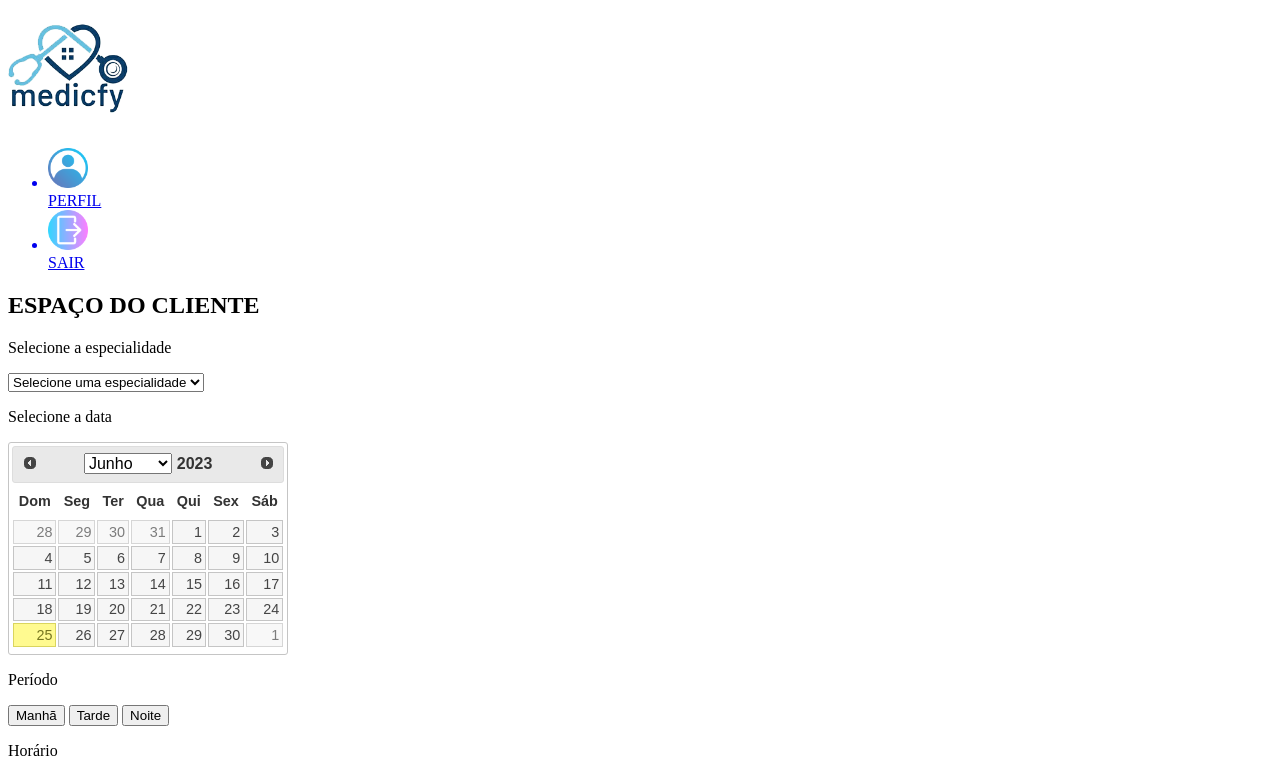
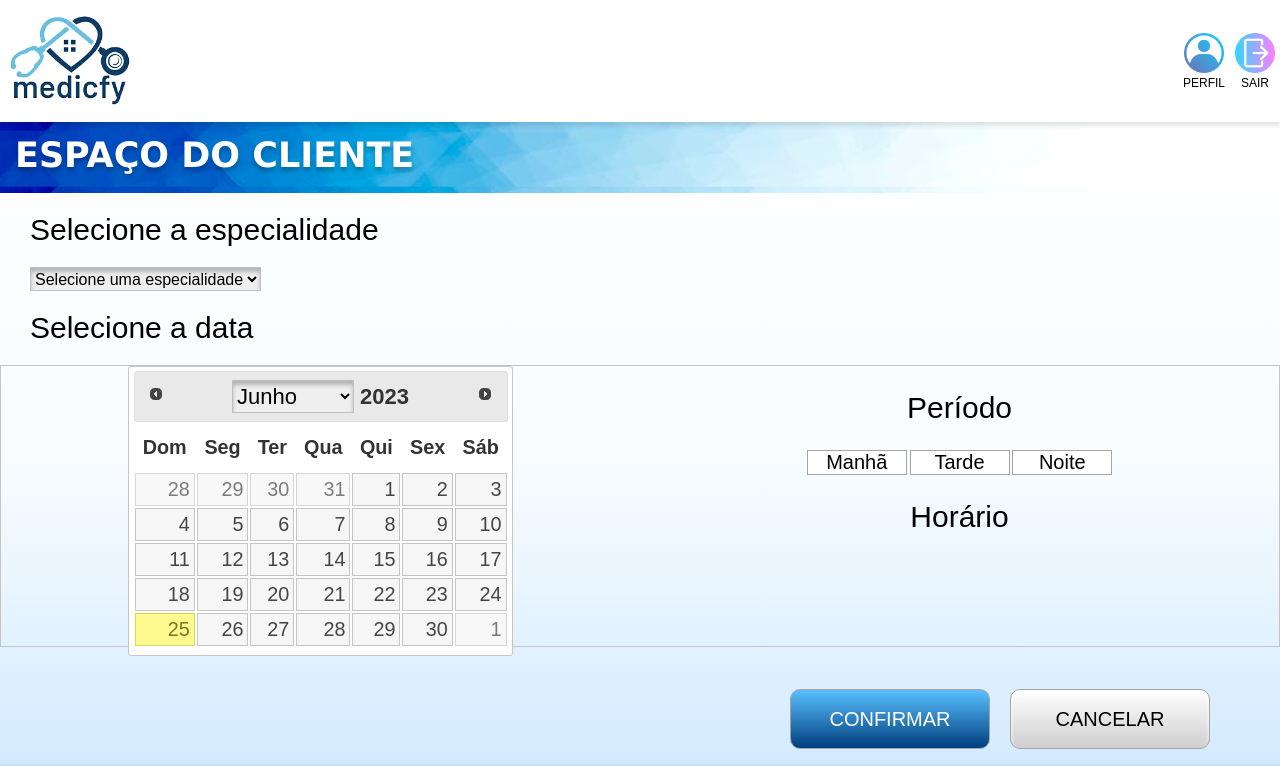
Before and after one commit to marcosbgs/marcosbgs.github.io, a plain HTML site: page agendamento_consulta2.html in a window 1280 px wide. Shown: the top 766 px of the page. Drawn offline with nearby package versions, Linux system fonts and the light colour scheme.

Commit message:
Update agendamento_consulta2.html

```diff
--- a/agendamento_consulta2.html
+++ b/agendamento_consulta2.html
@@ -6,6 +6,7 @@
   <script src="https://cdnjs.cloudflare.com/ajax/libs/jquery/3.6.0/jquery.min.js"></script>
   <script src="https://cdnjs.cloudflare.com/ajax/libs/jqueryui/1.12.1/jquery-ui.min.js"></script>
   <script src="JS/main.js"></script>
+  <link rel="stylesheet" href="cadastro.css">
 
 </head>
   <body>
```
